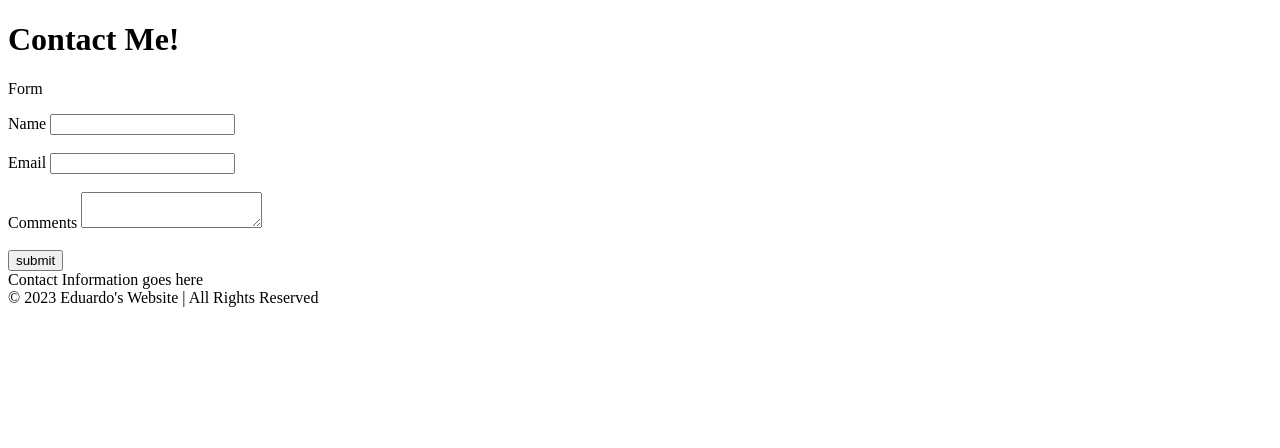
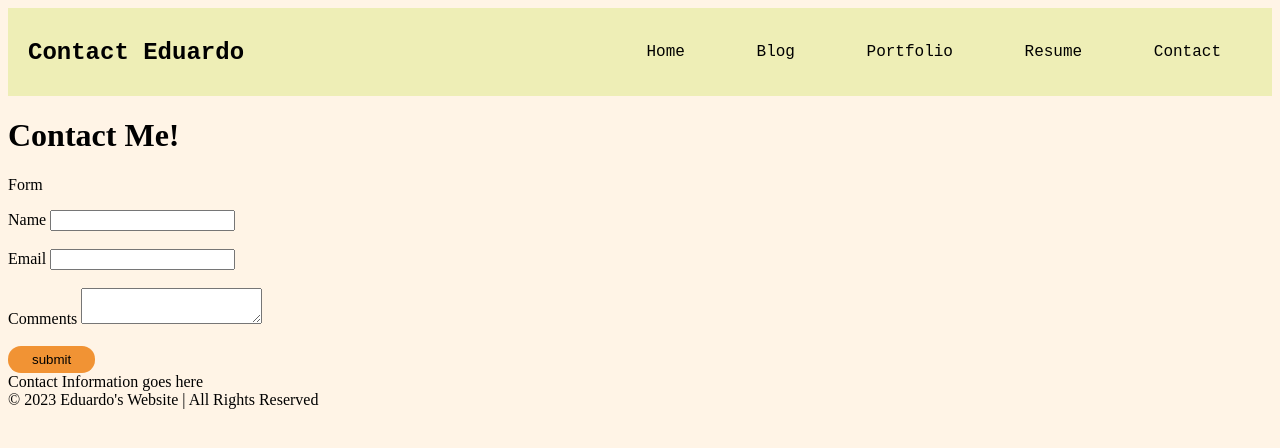
Before and after one commit to lalog12/lalog12.github.io, a plain HTML site: page contact.html in a window 1280 px wide. Drawn offline with Linux system fonts and the light colour scheme.

Commit message:
feat: Added a navigation bar to contact.html, index.html, blog.html, portfolio.html, and resume.html using styles.css. feat: Modified the submit button in contact.html using styles.css. feat: Added background color to all pages

```diff
--- a/contact.html
+++ b/contact.html
@@ -8,7 +8,18 @@
     </head>
     <body>
         <nav class = "navbar">
-            <h1 class = "logo"></h1>
+            <h1 class = "logo">
+                <a href = "index.html">
+                    Contact Eduardo
+                </a>
+            </h1>
+            <ul class = "nav-list">
+                <li> <a href = "index.html"> Home </a></li>
+                <li> <a href = "blog.html"> Blog </a></li>
+                <li> <a href = "portfolio.html"> Portfolio </a></li>
+                <li> <a href = "resume.html"> Resume </a></li>
+                <li> <a href = " contact.html"> Contact </a></li>
+            </u1>
         </nav>
         <main>
             <div class = "page-title">
--- a/styles.css
+++ b/styles.css
@@ -0,0 +1,66 @@
+
+.nav-list {
+    list-style-type: none;
+    margin: 0;
+    padding: 0;
+}
+
+
+.navbar {
+    display: flex;
+    justify-content: space-between;
+    align-items: center;
+    background-color: rgb(238, 238, 182);
+    padding: 10px 20px;
+}
+
+
+.logo a {
+    text-decoration: none;
+    color: black;
+    font-size: 24px;
+    font-family: 'Courier New';
+}
+
+
+.nav-list li {
+    display: inline;
+    margin: 0 15px;
+}
+
+.nav-list a {
+    text-decoration: none;
+    color: rgb(0, 0, 0);
+    padding: 8px 16px;
+    transition: background-color 0.3s;
+    font-family: 'Courier New';
+}
+
+
+.nav-list a:hover {
+    background-color:  rgb(243, 248, 183);
+    border-radius: 4px;
+}
+
+.nav-list a:active {
+    background-color: rgb(263, 268, 203);
+}
+
+body {
+    background-color: rgb(255, 244, 230);
+}
+
+/*Designed these buttons a over summer using youtube*/
+input[type="submit"]{
+    color: black;
+    background-color: rgb(241, 147, 52);
+    border-style:solid;
+    border: none;
+    border-radius: 13px;
+    padding-bottom:6px;
+    padding-top: 6px;
+    padding-right: 24px;
+    padding-left: 24px;
+    cursor: pointer;
+    transition: background-color 0.05s;
+}
```
Also changed, not shown: blog.html (+13 -2 lines), index.html (+2 -2 lines), portfolio.html (+12 -1 lines), resume.html (+12 -2 lines).
